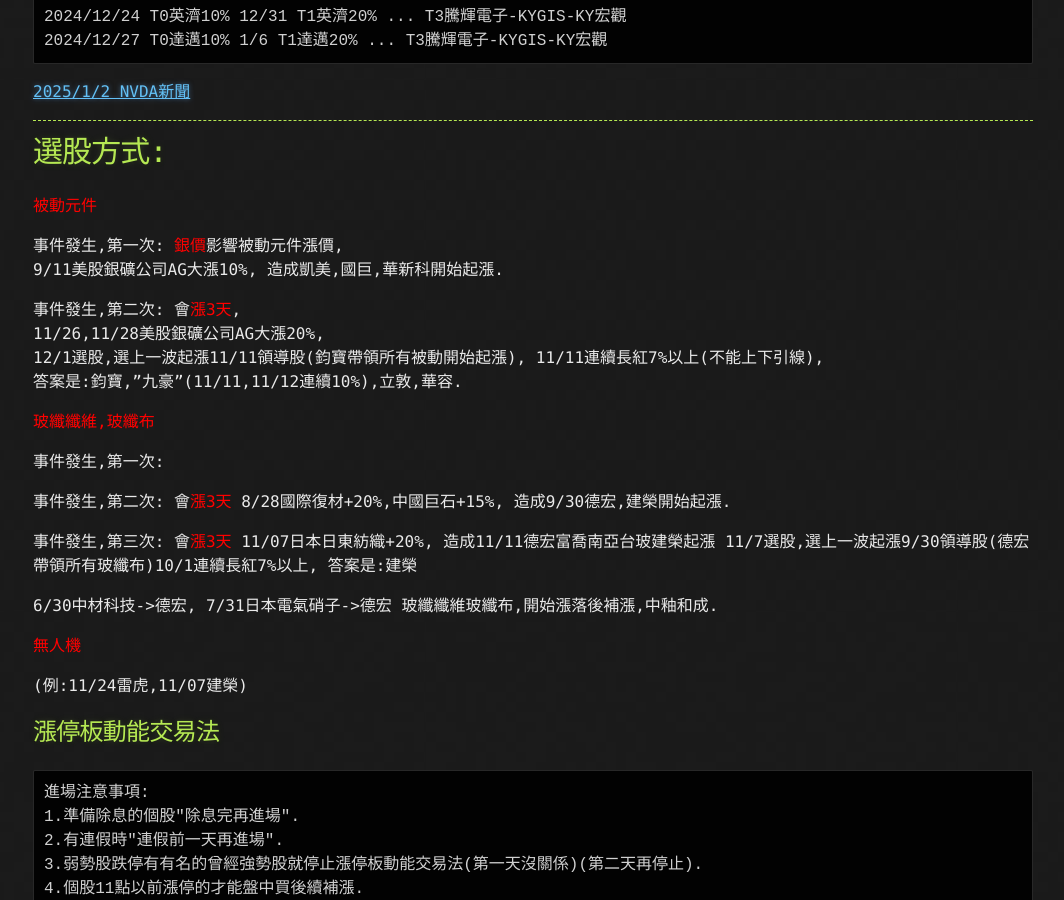
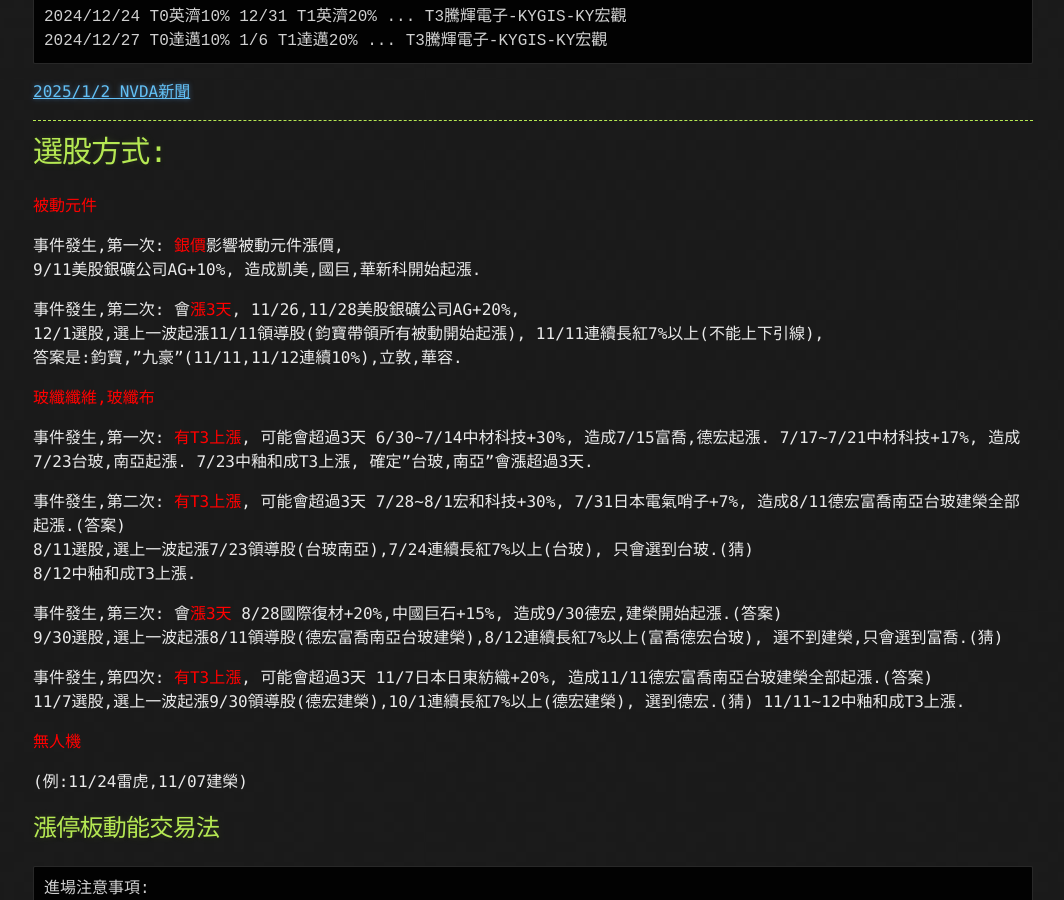
Before and after one commit to lepg5487/Stock_God, a Jekyll site: the page built from experience.md, in a window 1280 px wide and 900 px high, scrolled down 4709 px. Shown: the whole window, without its empty margins (107-1171 px from the left). Built offline with Jekyll 4.4.1, drawn with Linux system fonts in a browser that asks for light colours; our own code applies the rules of GitHub Pages for plain Markdown files.

Commit message:
Update experience.md

```diff
--- a/experience.md
+++ b/experience.md
@@ -175,26 +175,33 @@
 # 選股方式:
 <font color="red">被動元件</font>
 事件發生,第一次: <font color="red">銀價</font>影響被動元件漲價,
-9/11美股銀礦公司AG大漲10%, 造成凱美,國巨,華新科開始起漲.
+9/11美股銀礦公司AG+10%, 造成凱美,國巨,華新科開始起漲.
 
 事件發生,第二次: 會<font color="red">漲3天</font>,
-11/26,11/28美股銀礦公司AG大漲20%,
+11/26,11/28美股銀礦公司AG+20%,
 12/1選股,選上一波起漲11/11領導股(鈞寶帶領所有被動開始起漲), 11/11連續長紅7%以上(不能上下引線),
 答案是:鈞寶,"九豪"(11/11,11/12連續10%),立敦,華容.
 
 <font color="red">玻纖纖維,玻纖布</font>
 
-事件發生,第一次:
-
-事件發生,第二次: 會<font color="red">漲3天</font>
-8/28國際復材+20%,中國巨石+15%, 造成9/30德宏,建榮開始起漲.
+事件發生,第一次: <font color="red">有T3上漲</font>, 可能會超過3天
+6/30~7/14中材科技+30%, 造成7/15富喬,德宏起漲.
+7/17~7/21中材科技+17%, 造成7/23台玻,南亞起漲.
+7/23中釉和成T3上漲, 確定"台玻,南亞"會漲超過3天.
+
+事件發生,第二次: <font color="red">有T3上漲</font>, 可能會超過3天
+7/28~8/1宏和科技+30%, 7/31日本電氣哨子+7%, 造成8/11德宏富喬南亞台玻建榮全部起漲.(答案)
+8/11選股,選上一波起漲7/23領導股(台玻南亞),7/24連續長紅7%以上(台玻), 只會選到台玻.(猜)
+8/12中釉和成T3上漲.
 
 事件發生,第三次: 會<font color="red">漲3天</font>
-11/07日本日東紡織+20%, 造成11/11德宏富喬南亞台玻建榮起漲
-11/7選股,選上一波起漲9/30領導股(德宏帶領所有玻纖布)10/1連續長紅7%以上, 答案是:建榮
-
-6/30中材科技->德宏, 7/31日本電氣硝子->德宏
-玻纖纖維玻纖布,開始漲落後補漲,中釉和成.
+8/28國際復材+20%,中國巨石+15%, 造成9/30德宏,建榮開始起漲.(答案)
+9/30選股,選上一波起漲8/11領導股(德宏富喬南亞台玻建榮),8/12連續長紅7%以上(富喬德宏台玻), 選不到建榮,只會選到富喬.(猜)
+
+事件發生,第四次: <font color="red">有T3上漲</font>, 可能會超過3天
+11/7日本日東紡織+20%, 造成11/11德宏富喬南亞台玻建榮全部起漲.(答案)
+11/7選股,選上一波起漲9/30領導股(德宏建榮),10/1連續長紅7%以上(德宏建榮), 選到德宏.(猜)
+11/11~12中釉和成T3上漲.
 
 <font color="red">無人機</font>
 (例:11/24雷虎,11/07建榮)
```
